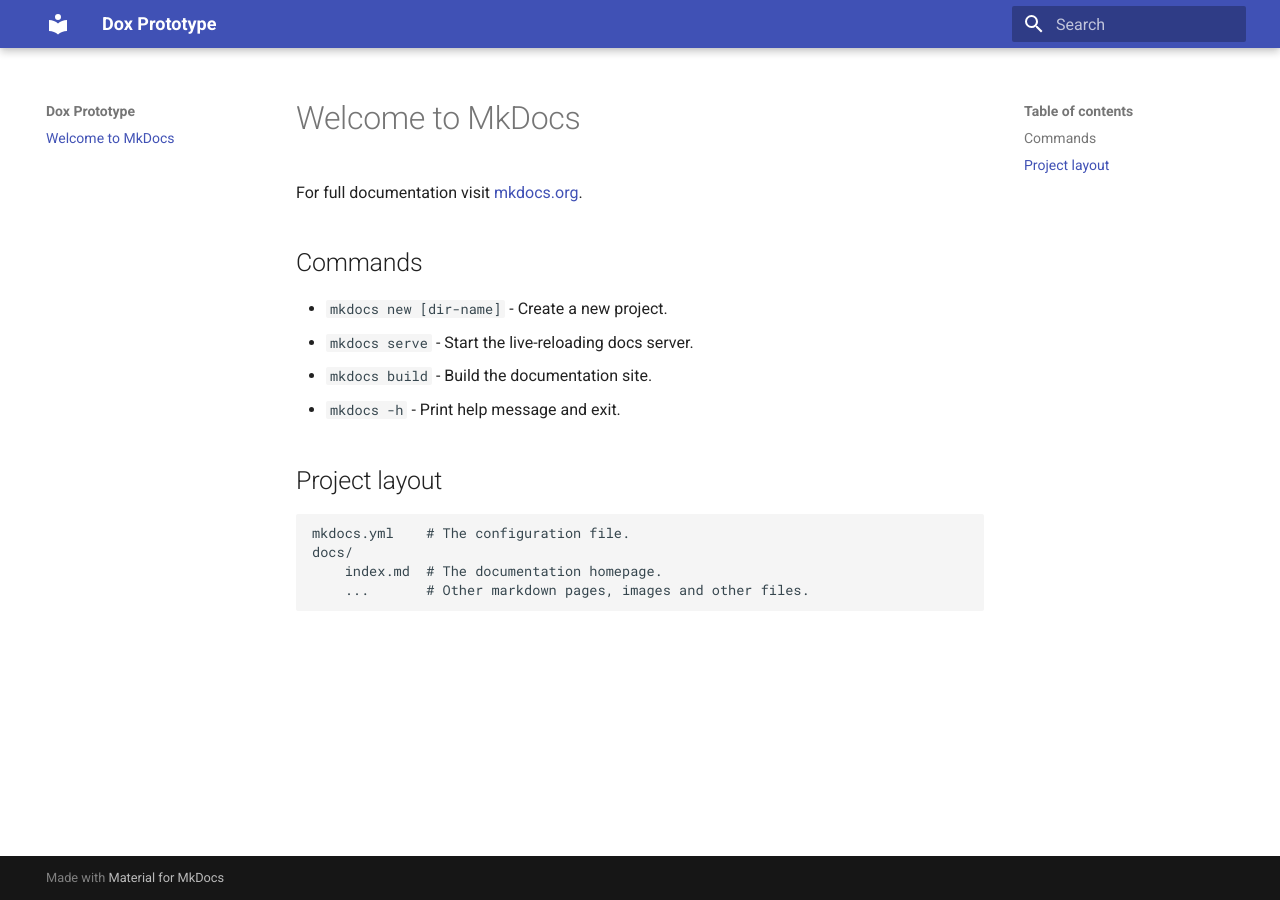
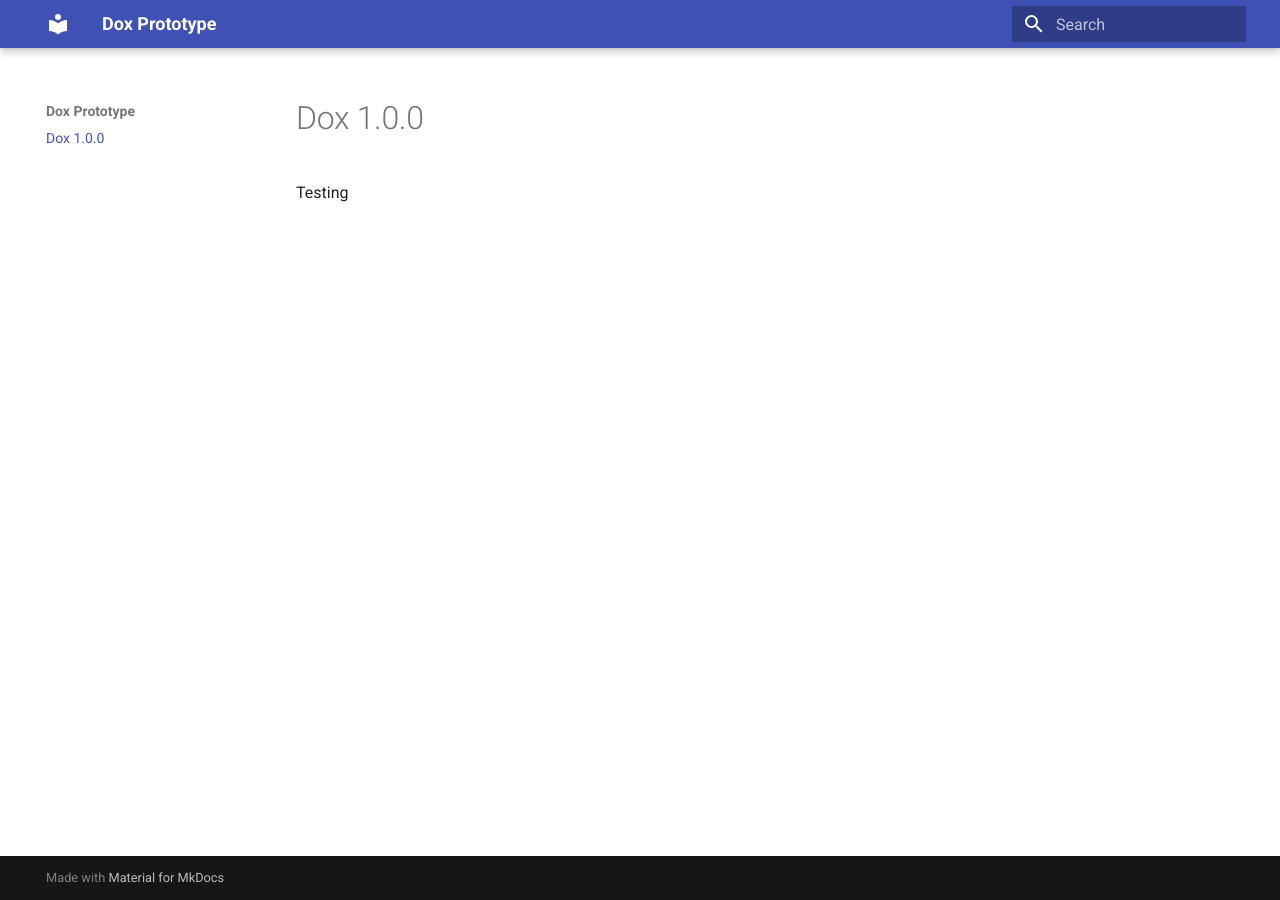
Before and after one commit to oxSteven/dox, an MkDocs documentation site: the page built from docs/index.md, in a window 1280 px wide. Built offline with MkDocs 1.6.1 and Material for MkDocs 9.7.7, drawn with Linux system fonts in a browser that asks for light colours.

Commit message:
Set test content.

```diff
--- a/docs/index.md
+++ b/docs/index.md
@@ -1,17 +1,3 @@
-# Welcome to MkDocs
+# Dox 1.0.0
 
-For full documentation visit [mkdocs.org](https://www.mkdocs.org).
-
-## Commands
-
-* `mkdocs new [dir-name]` - Create a new project.
-* `mkdocs serve` - Start the live-reloading docs server.
-* `mkdocs build` - Build the documentation site.
-* `mkdocs -h` - Print help message and exit.
-
-## Project layout
-
-    mkdocs.yml    # The configuration file.
-    docs/
-        index.md  # The documentation homepage.
-        ...       # Other markdown pages, images and other files.
+Testing
```
